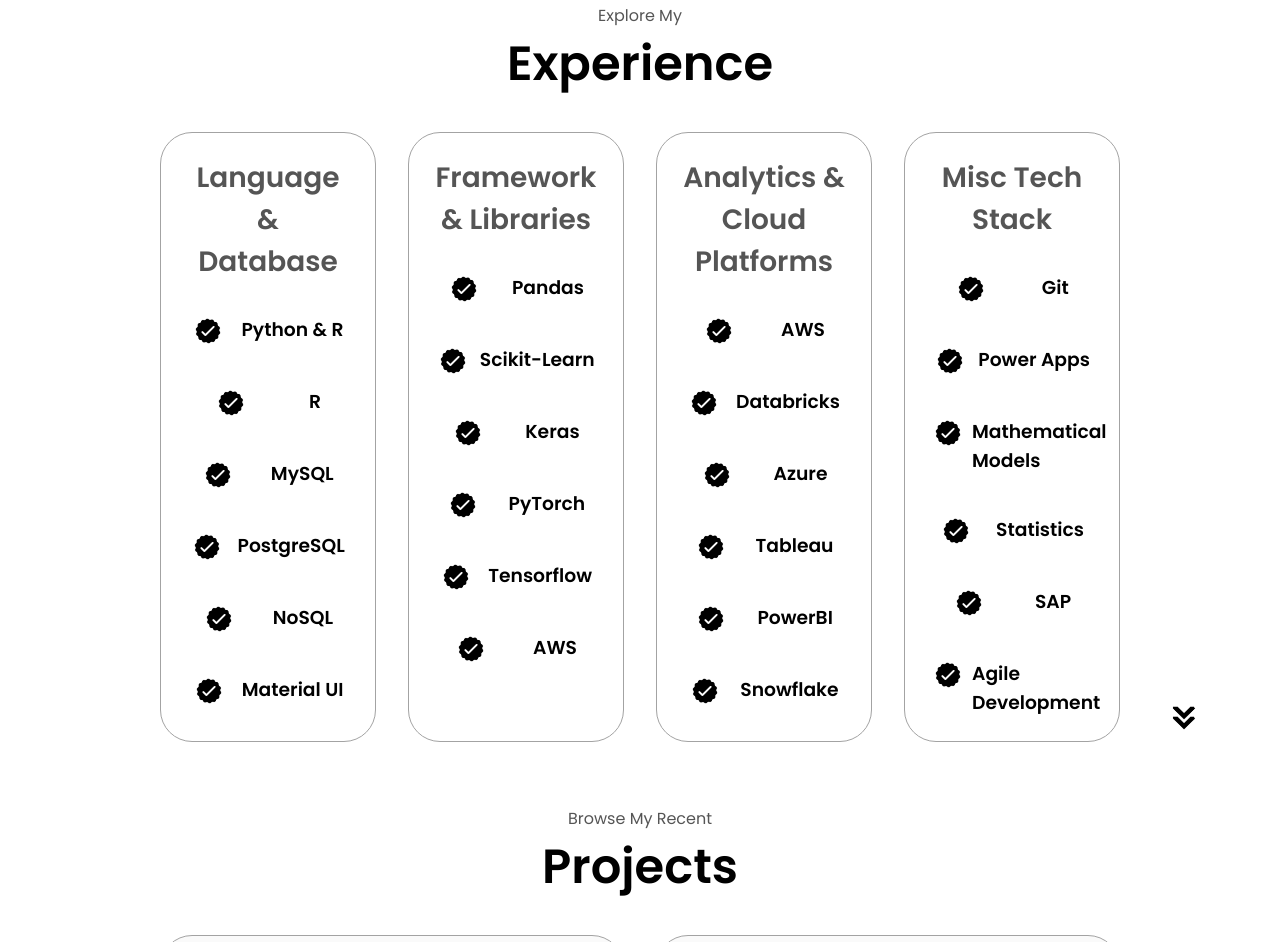
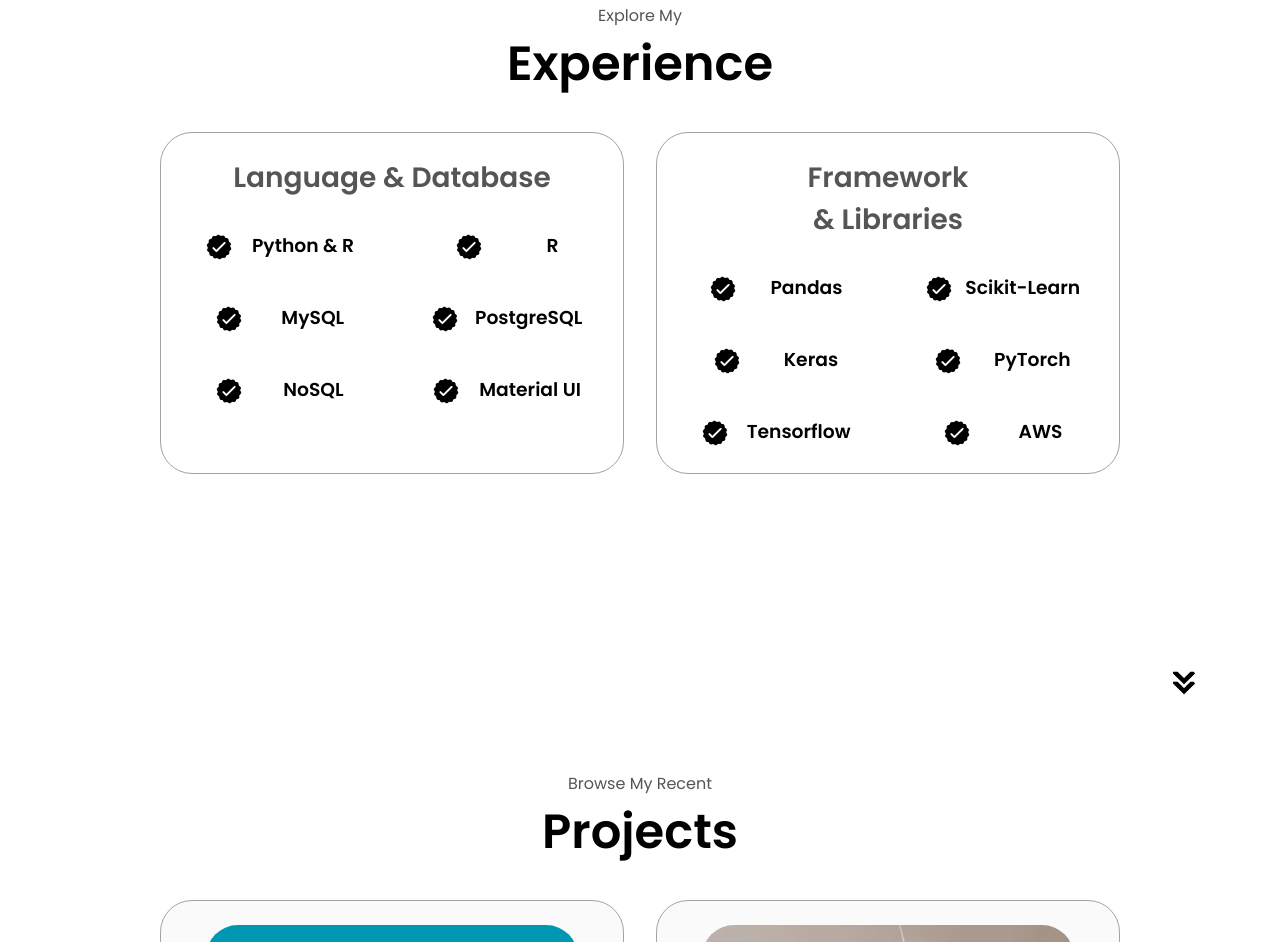
Before and after one commit to jabhij/ajaiswal, a plain HTML site: page index.html in a window 1280 px wide. Shown: the part 1693-2635 px from the top of the page. Drawn offline with Linux system fonts and the light colour scheme.

Commit message:
Update index.html

```diff
--- a/index.html
+++ b/index.html
@@ -255,136 +255,6 @@
               </article>
             </div>
           </div>
-          <div class="details-container">
-            <h2 class="experience-sub-title">Analytics & Cloud Platforms</h2>
-            <div class="article-container">
-              <article>
-                <img
-                  src="./assets/checkmark.png"
-                  alt="Experience icon"
-                  class="icon"
-                />
-                <div>
-                  <h3>AWS</h3>
-                </div>
-              </article>
-              <article>
-                <img
-                  src="./assets/checkmark.png"
-                  alt="Experience icon"
-                  class="icon"
-                />
-                <div>
-                  <h3>Databricks</h3>
-                </div>
-              </article>
-              <article>
-                <img
-                  src="./assets/checkmark.png"
-                  alt="Experience icon"
-                  class="icon"
-                />
-                <div>
-                  <h3>Azure</h3>
-                </div>
-              </article>
-              <article>
-                <img
-                  src="./assets/checkmark.png"
-                  alt="Experience icon"
-                  class="icon"
-                />
-                <div>
-                  <h3>Tableau</h3>
-                </div>
-              </article>
-              <article>
-                <img
-                  src="./assets/checkmark.png"
-                  alt="Experience icon"
-                  class="icon"
-                />
-                <div>
-                  <h3>PowerBI</h3>
-                </div>
-              </article>
-              <article>
-                <img
-                  src="./assets/checkmark.png"
-                  alt="Experience icon"
-                  class="icon"
-                />
-                <div>
-                  <h3>Snowflake</h3>
-                </div>
-              </article>
-            </div>
-          </div>
-          <div class="details-container">
-            <h2 class="experience-sub-title">Misc Tech Stack</h2>
-            <div class="article-container">
-              <article>
-                <img
-                  src="./assets/checkmark.png"
-                  alt="Experience icon"
-                  class="icon"
-                />
-                <div>
-                  <h3>Git</h3>
-                </div>
-              </article>
-              <article>
-                <img
-                  src="./assets/checkmark.png"
-                  alt="Experience icon"
-                  class="icon"
-                />
-                <div>
-                  <h3>Power Apps</h3>
-                </div>
-              </article>
-              <article>
-                <img
-                  src="./assets/checkmark.png"
-                  alt="Experience icon"
-                  class="icon"
-                />
-                <div>
-                  <h3>Mathematical Models</h3>
-                </div>
-              </article>
-              <article>
-                <img
-                  src="./assets/checkmark.png"
-                  alt="Experience icon"
-                  class="icon"
-                />
-                <div>
-                  <h3>Statistics</h3>
-                </div>
-              </article>
-              <article>
-                <img
-                  src="./assets/checkmark.png"
-                  alt="Experience icon"
-                  class="icon"
-                />
-                <div>
-                  <h3>SAP</h3>
-                </div>
-              </article>
-              <article>
-                <img
-                  src="./assets/checkmark.png"
-                  alt="Experience icon"
-                  class="icon"
-                />
-                <div>
-                  <h3>Agile Development</h3>
-                </div>
-              </article>
-            </div>
-          </div>
         </div>
       </div>
       <img
```
